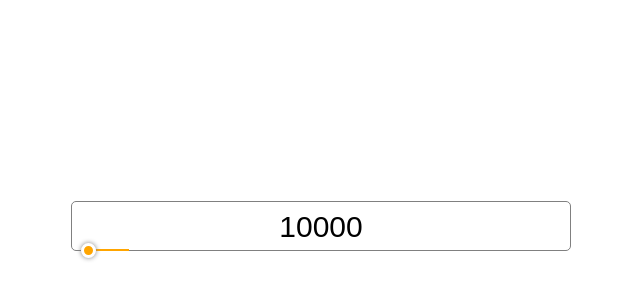
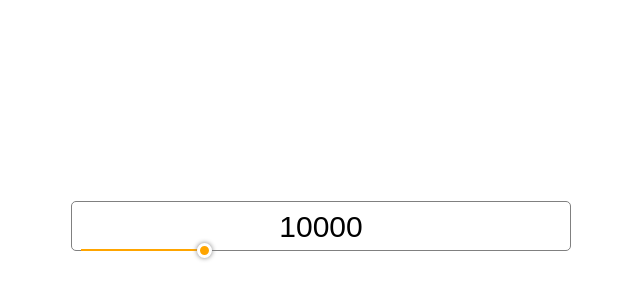
Before and after one commit to jeckvorobey/testTaskJs, a plain HTML site: page index.html in a window 1280 px wide. Shown: the part 174-474 px from the top of the page, 319-959 px from the left. Drawn offline with Linux system fonts and the light colour scheme.

Commit message:
fix задание 5

```diff
--- a/task.js
+++ b/task.js
@@ -71,7 +71,7 @@ document.addEventListener('DOMContentLoaded', () => {
 //Входные данные min, max, current.
   const arg = {
     min: 0,
-    max: 100000,
+    max: 40000,
     current: 10000
   }
   setInput(arg);
@@ -79,18 +79,17 @@ document.addEventListener('DOMContentLoaded', () => {
   function setInput(arg) {
     range.setAttribute('min', arg.min);
     range.setAttribute('max', arg.max);
-    range.setAttribute('volume', arg.current);
+    range.setAttribute('value', arg.current);
     number.textContent = arg.current;
-    rangeLine.style.width = persentWith(arg.current, arg.max) + '%';
+    rangeLine.style.width = progress(arg.current, arg.max) + '%';
   }
-
-  function persentWith(value, max) {
+  function progress  (value, max)  {
     return value * 100 / max;
   }
 
   range.addEventListener('input', e => {
     number.textContent = e.target.value;
-    rangeLine.style.width = persentWith(e.target.value, arg.max) + "%";
+    rangeLine.style.width = progress(e.target.value, e.target.max) + "%";
   })
 });
 
```
Also changed, not shown: index.html (+1 -1 lines).
